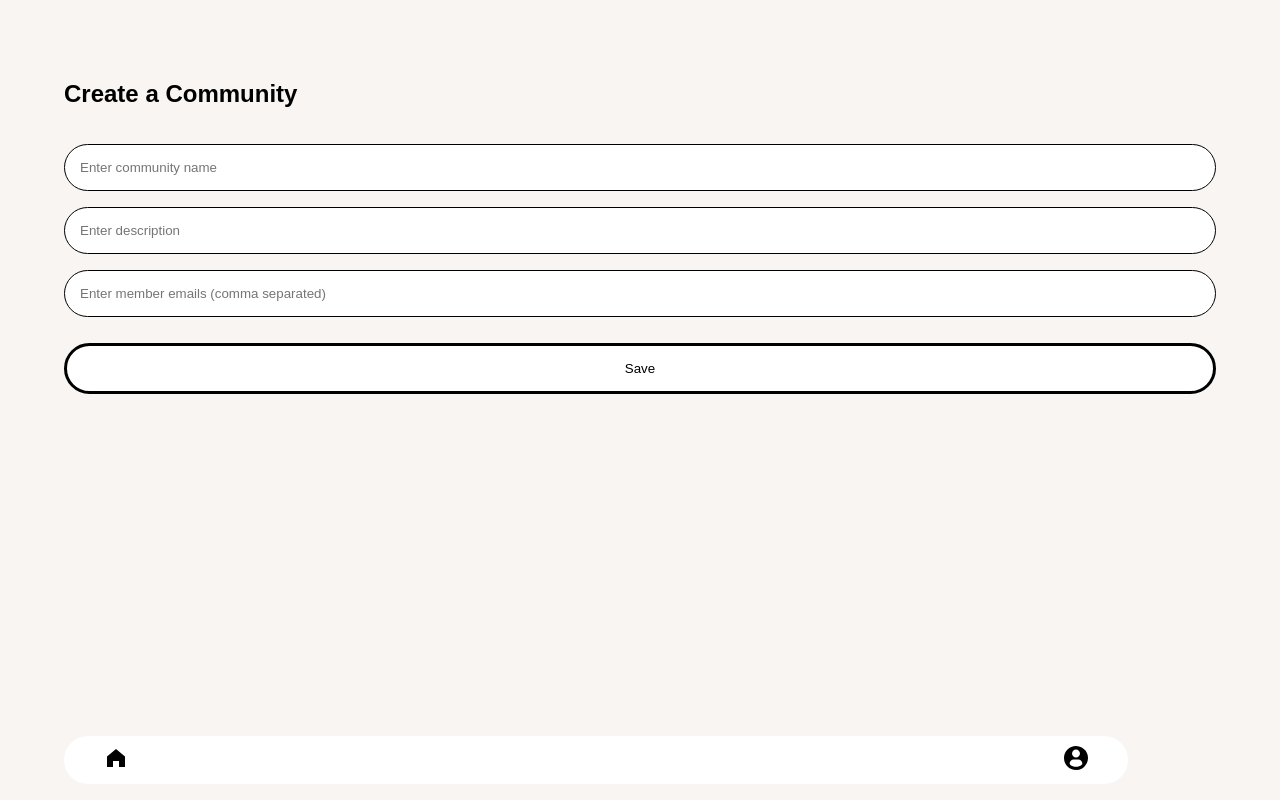
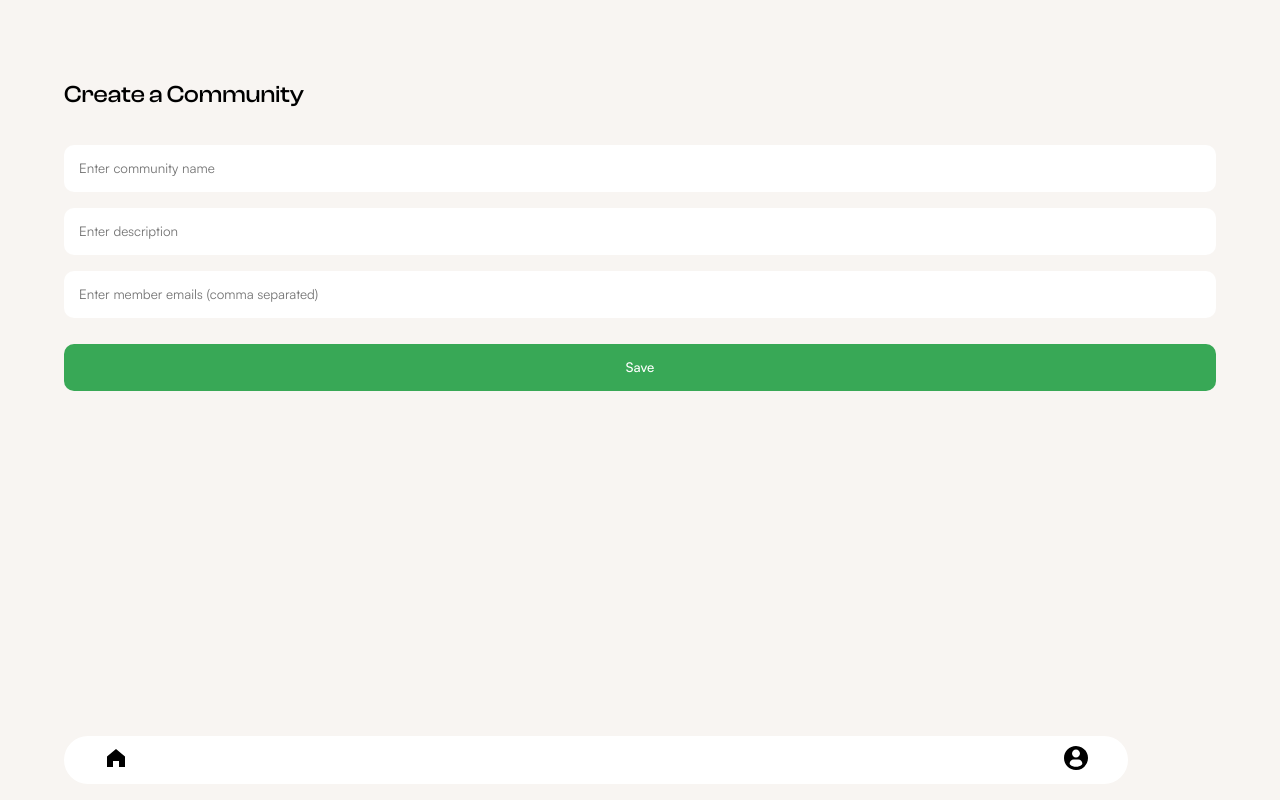
Before and after one commit to zion-off/intellect-connect, a React (Create React App) app: page /create in a window 1280 px wide. Built offline with nearby package versions, Linux system fonts and the light colour scheme; no server answers; sample sign-in values are in the browser's storage.

Commit message:
create community updated

```diff
--- a/src/styles/create.css
+++ b/src/styles/create.css
@@ -8,6 +8,8 @@
 
 #create-header {
   margin-top: 10vh;
+  font-family: 'ClashDisplay-Variable', sans-serif;
+  font-weight: 500;
 }
 
 #create-form {
@@ -19,38 +21,31 @@
 
 #create-communityName {
   padding: 15px;
-  border: solid;
-  border-color: black;
-  border-width: 1px;
-  border-radius: 45px;
+  border-radius: 10px;
+  font-family: "Satoshi-Variable", sans-serif;
 }
 
 #create-description {
   padding: 15px;
-  border: solid;
-  border-color: black;
-  border-width: 1px;
-  border-radius: 45px;
+  border-radius: 10px;
+  font-family: "Satoshi-Variable", sans-serif;
 }
 
 #create-memberEmails {
   padding: 15px;
-  border: solid;
-  border-color: black;
-  border-width: 1px;
-  border-radius: 45px;
+  border-radius: 10px;
+  font-family: "Satoshi-Variable", sans-serif;
 }
 
 #create-button {
   margin-top: 10px;
   z-index: 1;
-  background-color: white;
+  background-color: #38a856;
   padding: 15px 100px;
-  border-radius: 45px;
-  border: solid;
-  border-color: black;
-  border-width: 3px;
+  border-radius: 10px;
   text-decoration: none;
-  color: black;
+  color: white;
   width: 100%;
+  font-family: "Satoshi-Variable", sans-serif;
+  font-weight: 500;
 }
```
